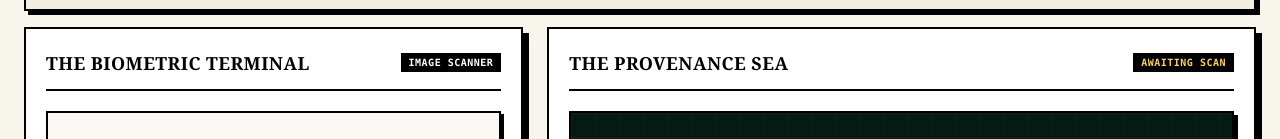
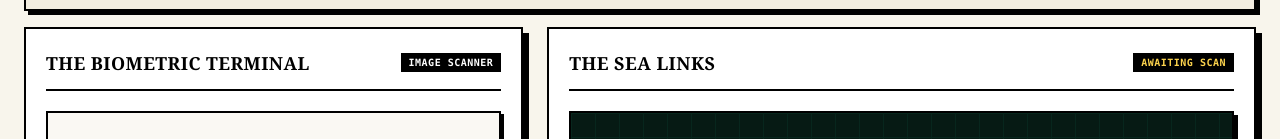
Before and after one commit to Rishikvelagapudi/FaceID, a plain HTML site: page app/static/index.html in a window 1280 px wide. Shown: the part 168-307 px from the top of the page. Drawn offline with nearby package versions, Linux system fonts and the light colour scheme.

Commit message:
style: rename 'THE PROVENANCE SEA' to 'THE SEA LINKS' in UI header

```diff
--- a/app/static/index.html
+++ b/app/static/index.html
@@ -127,11 +127,11 @@
 
             </div>
 
-            <!-- Right Card: THE KNOWLEDGE SEA / PROVENANCE SEA -->
+            <!-- Right Card: THE SEA LINKS -->
             <div class="lg:col-span-7 border-2 border-black bg-white p-5 shadow-[6px_6px_0px_0px_rgba(0,0,0,1)] space-y-5 flex flex-col justify-between">
 
                 <div class="flex items-center justify-between border-b-2 border-black pb-3">
-                    <h2 class="font-serif text-lg font-black uppercase text-black tracking-wide">THE PROVENANCE SEA</h2>
+                    <h2 class="font-serif text-lg font-black uppercase text-black tracking-wide">THE SEA LINKS</h2>
                     <span id="sea-status-badge" class="font-mono text-[10px] font-bold bg-black text-amber-300 px-2 py-0.5 uppercase tracking-wider">AWAITING SCAN</span>
                 </div>
 
```
